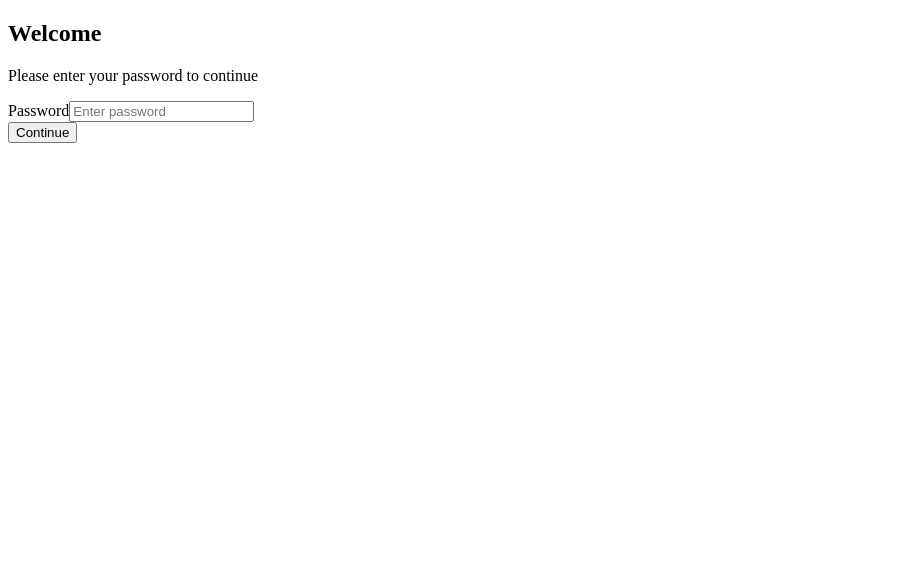
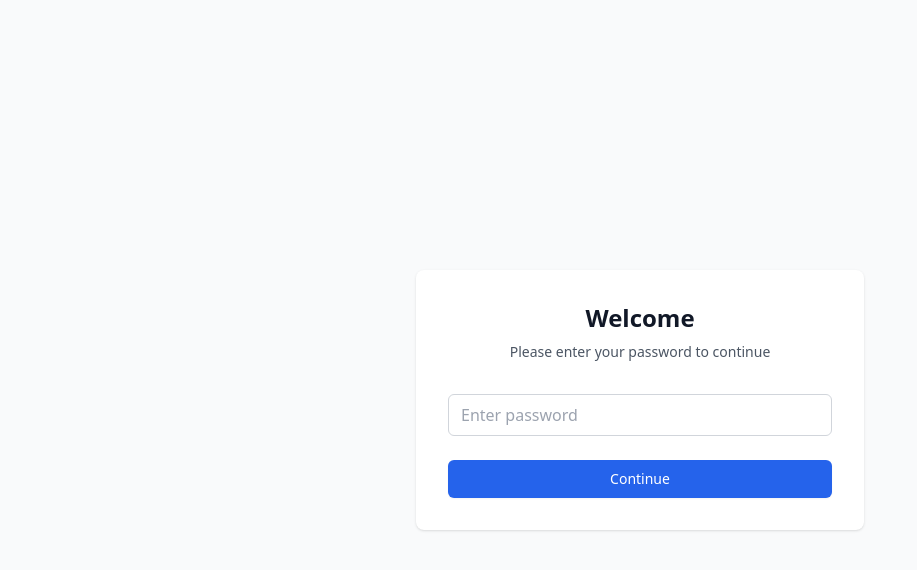
Before and after one commit to aisandler/aor-evaluation-app, a Next.js app: page / in a window 1280 px wide. Shown: the top 570 px of the page, without its empty margins (0-917 px from the left). Built offline with nearby package versions, Linux system fonts and the light colour scheme.

Commit message:
Fix styling setup and remove App Router conflicts

```diff
--- a/src/app/globals.css
+++ /dev/null
@@ -1,19 +0,0 @@
-@tailwind base;
-@tailwind components;
-@tailwind utilities;
-
-:root {
-  --foreground-rgb: 0, 0, 0;
-  --background-start-rgb: 214, 219, 220;
-  --background-end-rgb: 255, 255, 255;
-}
-
-body {
-  color: rgb(var(--foreground-rgb));
-  background: linear-gradient(
-    to bottom,
-    transparent,
-    rgb(var(--background-end-rgb))
-  )
-  rgb(var(--background-start-rgb));
-}
--- /dev/null
+++ b/src/pages/_app.tsx
@@ -0,0 +1,6 @@
+import '@/styles/globals.css'
+import type { AppProps } from 'next/app'
+
+export default function App({ Component, pageProps }: AppProps) {
+  return <Component {...pageProps} />
+}
--- /dev/null
+++ b/src/styles/globals.css
@@ -0,0 +1,13 @@
+@tailwind base;
+@tailwind components;
+@tailwind utilities;
+
+:root {
+  --foreground-rgb: 0, 0, 0;
+  --background-rgb: 255, 255, 255;
+}
+
+body {
+  color: rgb(var(--foreground-rgb));
+  background: rgb(var(--background-rgb));
+}
--- a/tailwind.config.js
+++ b/tailwind.config.js
@@ -4,6 +4,7 @@ module.exports = {
     './src/pages/**/*.{js,ts,jsx,tsx,mdx}',
     './src/components/**/*.{js,ts,jsx,tsx,mdx}',
     './src/app/**/*.{js,ts,jsx,tsx,mdx}',
+    './src/styles/**/*.{js,ts,jsx,tsx,mdx,css}',
   ],
   theme: {
     extend: {
@@ -12,5 +13,7 @@ module.exports = {
       },
     },
   },
-  plugins: [],
+  plugins: [
+    require('tailwindcss-animate'),
+  ],
 }
```
Also changed, not shown: src/app/layout.tsx (deleted, +0 -22 lines).
